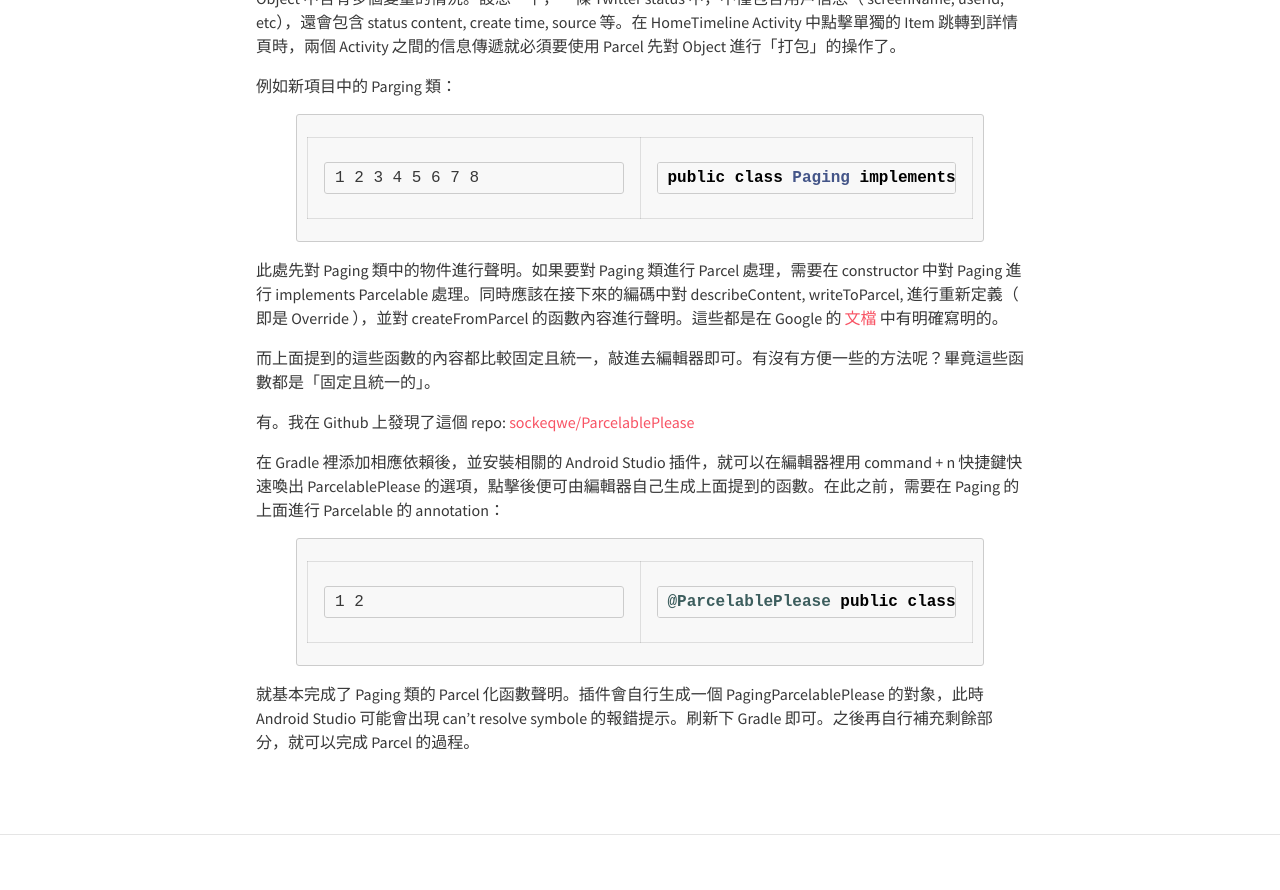
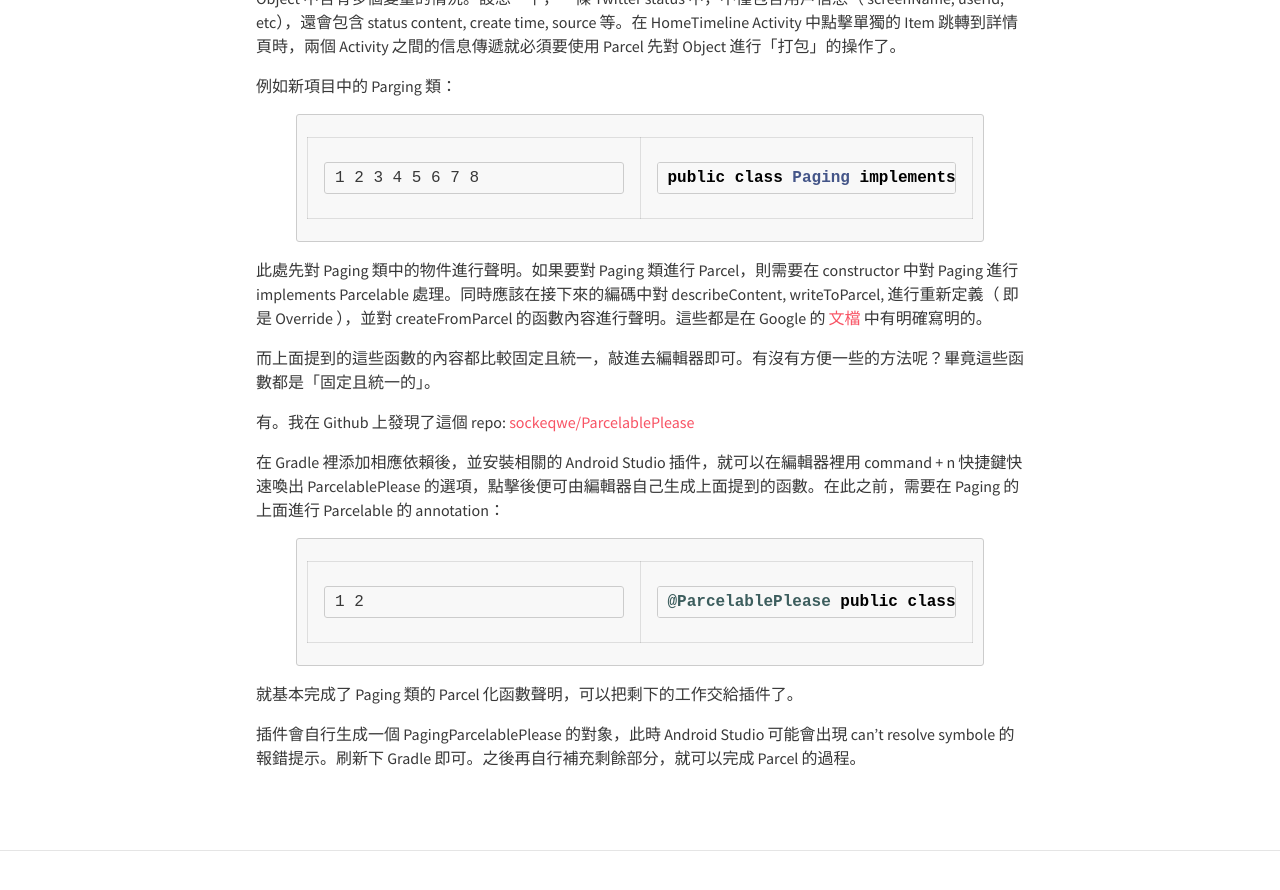
Before and after one commit to Anthonyeef/backup-of-personal-blog, a Jekyll site: the page built from _posts/2015-10-04-parcelabel-in-android.md, in a window 1280 px wide and 900 px high, scrolled down 504 px. Shown: the top 890 px of the window. Built offline with Jekyll 4.4.1, drawn with Linux system fonts in a browser that asks for light colours; nearby versions of some CDN libraries; comment, search, counter and statistics services are not loaded.

Commit message:
review the post

```diff
--- a/_posts/2015-10-04-parcelabel-in-android.md
+++ b/_posts/2015-10-04-parcelabel-in-android.md
@@ -29,7 +29,7 @@ public class Paging implements Parcelable {
 }
 {% endhighlight %}
 
-此處先對 Paging 類中的物件進行聲明。如果要對 Paging 類進行 Parcel 處理，需要在 constructor 中對 Paging 進行 implements Parcelable 處理。同時應該在接下來的編碼中對 describeContent, writeToParcel, 進行重新定義（ 即是 Override ），並對 createFromParcel 的函數內容進行聲明。這些都是在 Google 的 [文檔](http://developer.android.com/reference/android/os/Parcel.html) 中有明確寫明的。
+此處先對 Paging 類中的物件進行聲明。如果要對 Paging 類進行 Parcel，則需要在 constructor 中對 Paging 進行 implements Parcelable 處理。同時應該在接下來的編碼中對 describeContent, writeToParcel, 進行重新定義（ 即是 Override ），並對 createFromParcel 的函數內容進行聲明。這些都是在 Google 的 [文檔](http://developer.android.com/reference/android/os/Parcel.html) 中有明確寫明的。
 
 而上面提到的這些函數的內容都比較固定且統一，敲進去編輯器即可。有沒有方便一些的方法呢？畢竟這些函數都是「固定且統一的」。
 
@@ -42,4 +42,6 @@ public class Paging implements Parcelable {
 public class Paging implements Parcelable
 {% endhighlight %}
 
-就基本完成了 Paging 類的 Parcel 化函數聲明。插件會自行生成一個 PagingParcelablePlease 的對象，此時 Android Studio 可能會出現 can't resolve symbole 的報錯提示。刷新下 Gradle 即可。之後再自行補充剩餘部分，就可以完成 Parcel 的過程。
+就基本完成了 Paging 類的 Parcel 化函數聲明，可以把剩下的工作交給插件了。
+
+插件會自行生成一個 PagingParcelablePlease 的對象，此時 Android Studio 可能會出現 can't resolve symbole 的報錯提示。刷新下 Gradle 即可。之後再自行補充剩餘部分，就可以完成 Parcel 的過程。
```
